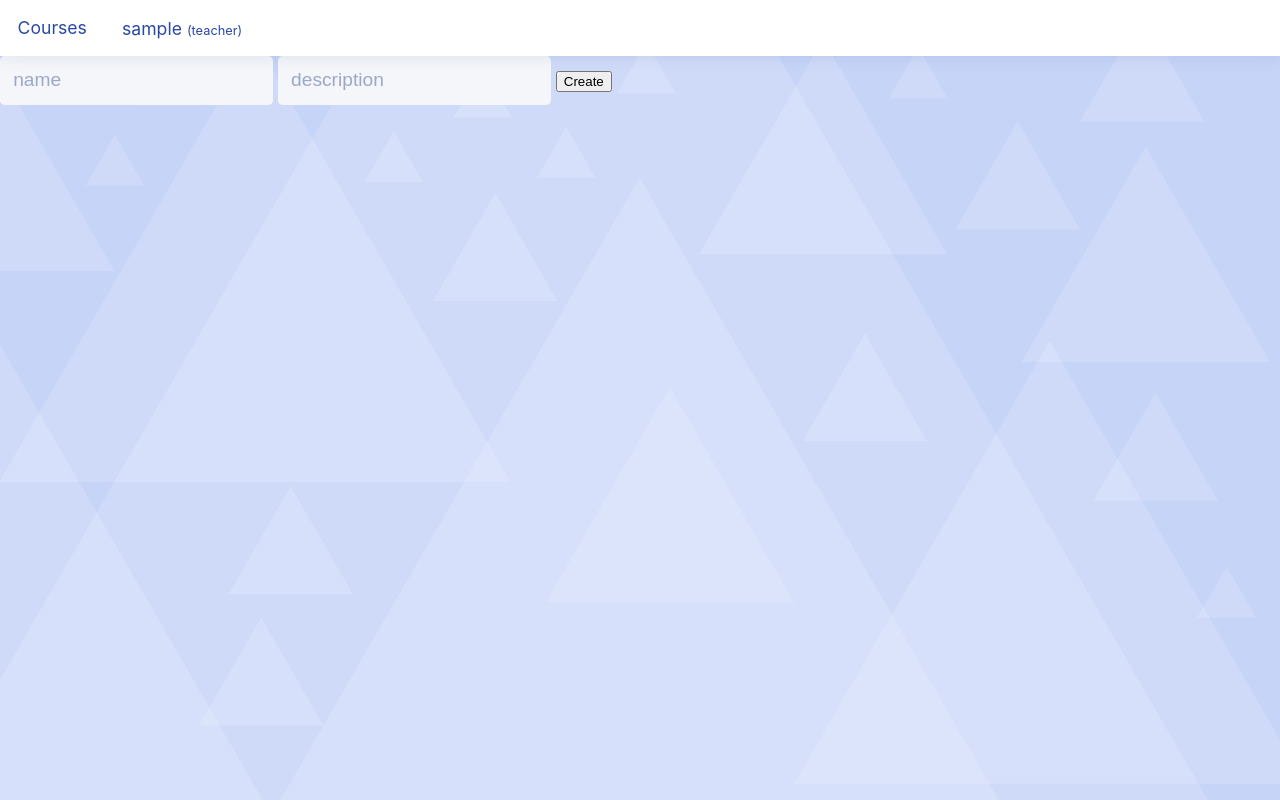
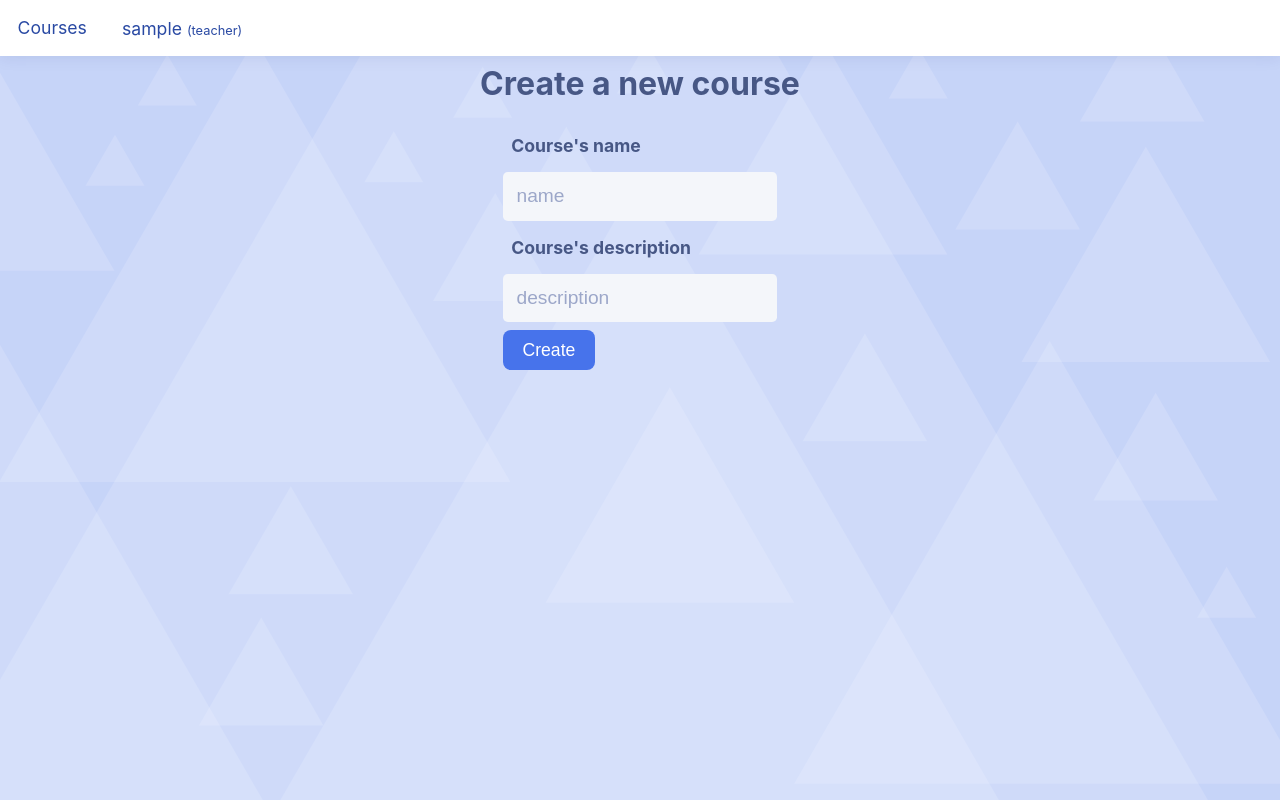
Before and after one commit to 0442/tsoha-opetussovellus, a Flask app: page /new_course in a window 1280 px wide. Run offline with Flask 3, Linux system fonts and the light colour scheme; the visitor is signed in with stand-in values (Sample User, id 1).

Commit message:
Improve form style

```diff
--- a/templates/courses.html
+++ b/templates/courses.html
@@ -13,8 +13,10 @@
             </div>
             <label>Filters</label>
             <div>
+                {% if session.is_teacher == True %}
                 <input id="my-courses" type="checkbox" name="my-courses">
                 <label for="my-courses">My courses</label>
+                {% endif %}
                 <input id="enrolled-courses" type="checkbox" name="enrolled-courses">
                 <label for="enrolled-courses">Enrolled</label>
             </div>
--- a/templates/create-course.html
+++ b/templates/create-course.html
@@ -2,11 +2,14 @@
 {% extends "layout.html" %}
 
 {% block content %}
-<div class="">
-    <form action="/new_course" method="POST">
-        <input type="text" name="name" placeholder="name">
-        <input type="text" name="description" placeholder="description">
-        <button type="submit">Create</button>
+<div class="empty-page-container">
+    <h1>Create a new course</h1>
+    <form style="display: flex; flex-direction: column; gap: 0.5rem; padding: 1rem;" action="/new_course" method="POST">
+        <label for="name">Course's name</label>
+        <input type="text" id="name" name="name" placeholder="name">
+        <label for="description">Course's description</label>
+        <input type="text" id="description" name="description" placeholder="description">
+        <button class="button-1" type="submit">Create</button>
     </form>
 </div>
 {% endblock %}
```
